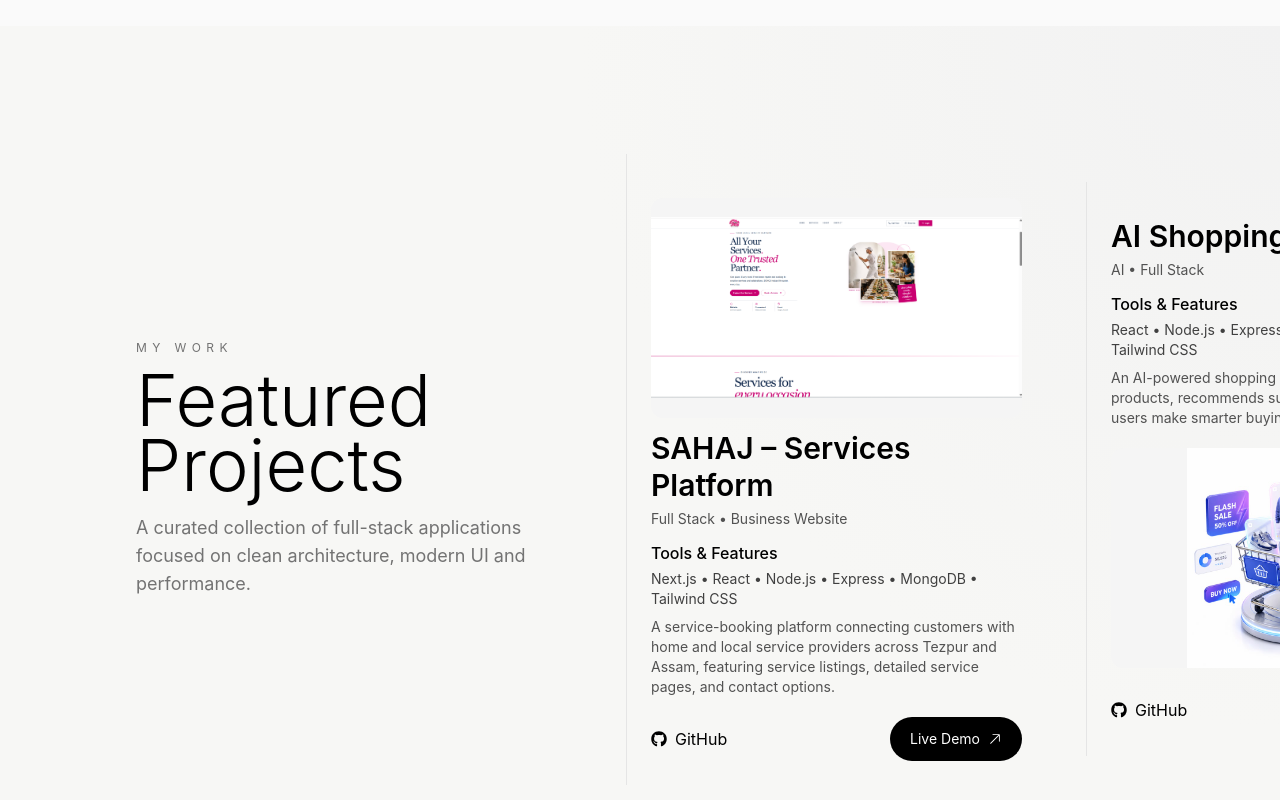
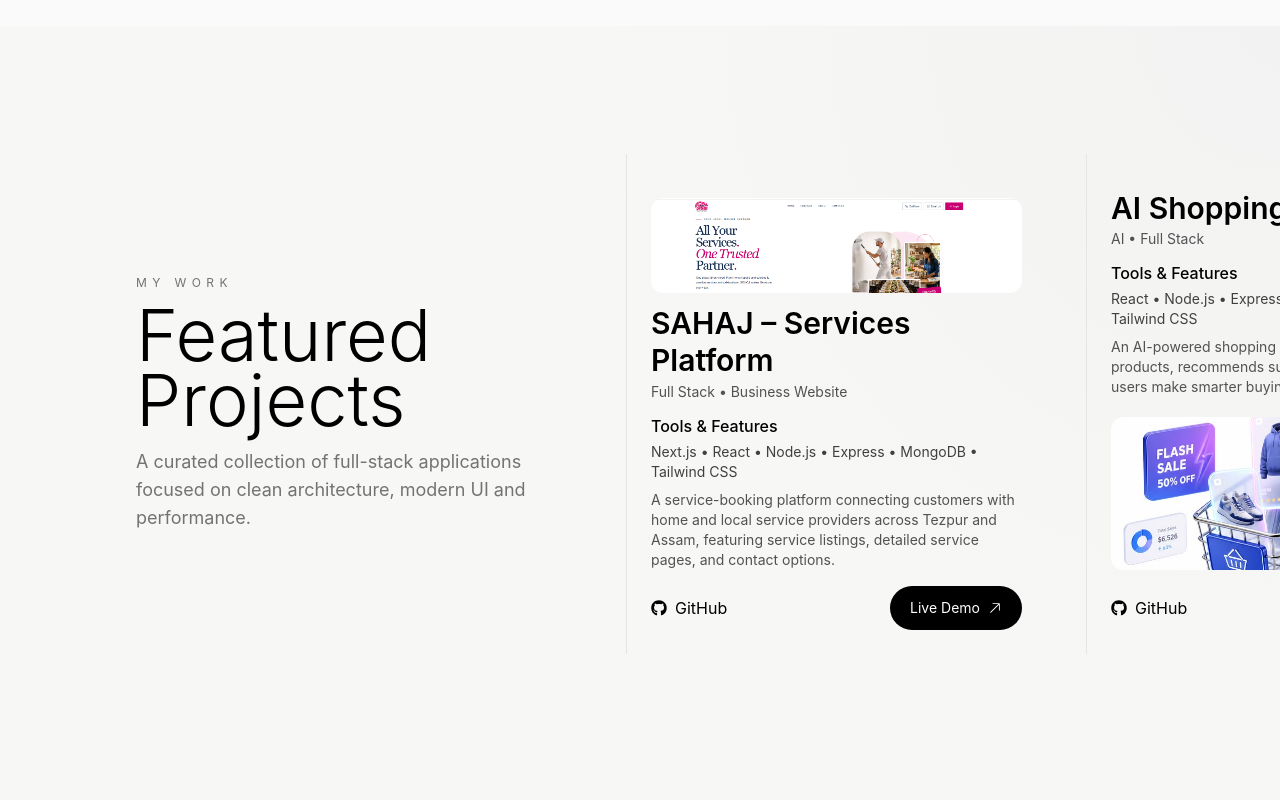
Before and after one commit to Bastab10/frontend-portfolio, a React (Vite) app: page / in a window 1280 px wide. Shown: the part 2357-3157 px from the top of the page. Built offline with nearby package versions, Linux system fonts and the light colour scheme; a web font is replaced by a local one.

Commit message:
add projects

```diff
--- a/src/components/Projects/ProjectCard.jsx
+++ b/src/components/Projects/ProjectCard.jsx
@@ -1,4 +1,3 @@
-
 import { motion } from "framer-motion";
 import { FaGithub } from "react-icons/fa";
 import { HiArrowUpRight } from "react-icons/hi2";
@@ -7,36 +6,30 @@ function ProjectCard({ project }) {
   const imageTop = project.id % 2 === 1;
 
   const Image = (
-    <div className="mt-5 h-[220px] w-full overflow-hidden rounded-xl bg-neutral-100">
+    <div className="mt-5 overflow-hidden rounded-xl">
       <img
         src={project.image}
-        alt={`${project.title} preview`}
-        loading="lazy"
-        onError={(e) => {
-          console.error("Project image failed to load:", project.image);
-          e.currentTarget.style.visibility = "hidden";
-        }}
-        className="h-full w-full object-contain transition-transform duration-500 hover:scale-[1.02]"
+        alt={project.title}
+        className="h-[240px] md:h-[250px] lg:h-[240px] w-full rounded-xl object-cover transition duration-500 hover:scale-105"
       />
     </div>
   );
 
   return (
-    <motion.article
-      initial={{ opacity: 0, y: 30 }}
+    <motion.div
+      initial={{ opacity: 0, y: 50 }}
       whileInView={{ opacity: 1, y: 0 }}
-      viewport={{ once: true, amount: 0.15 }}
-      transition={{ duration: 0.5 }}
-      className="flex min-h-[540px] w-full shrink-0 flex-col border-l border-neutral-200 px-4 py-6 md:px-6 lg:w-[420px]"
+      viewport={{ once: true }}
+      className="flex h-[500px] w-full shrink-0 lg:w-[420px] flex-col border-l border-neutral-200 px-4 md:px-6 py-5 md:py-6"
     >
       {imageTop && Image}
 
       <div className="mt-3">
-        <h2 className="text-2xl font-semibold leading-tight md:text-3xl">
+        <h2 className="text-2xl md:text-3xl font-semibold leading-tight">
           {project.title}
         </h2>
 
-        <p className="mt-1 text-sm text-neutral-600">
+        <p className="mt-0.5 text-sm text-neutral-600">
           {project.category}
         </p>
 
@@ -55,12 +48,12 @@ function ProjectCard({ project }) {
 
       {!imageTop && Image}
 
-      <div className="mt-auto flex items-center justify-between gap-3 pt-5">
+      <div className="mt-auto flex items-center justify-between pt-4">
         <a
           href={project.github}
           target="_blank"
-          rel="noopener noreferrer"
-          className="flex items-center gap-2 text-base transition hover:text-violet-600"
+          rel="noreferrer"
+          className="flex items-center gap-2 text-base hover:text-violet-600"
         >
           <FaGithub aria-hidden="true" />
           GitHub
@@ -69,14 +62,14 @@ function ProjectCard({ project }) {
         <a
           href={project.demo}
           target="_blank"
-          rel="noopener noreferrer"
+          rel="noreferrer"
           className="inline-flex items-center gap-2 rounded-full bg-black px-5 py-3 text-sm text-white transition hover:bg-neutral-800"
         >
           Live Demo
           <HiArrowUpRight aria-hidden="true" />
         </a>
       </div>
-    </motion.article>
+    </motion.div>
   );
 }
 
```
